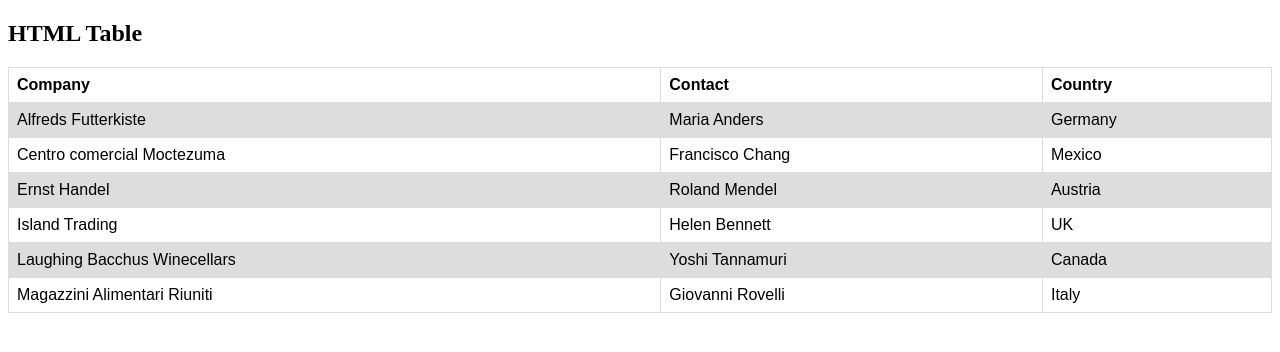
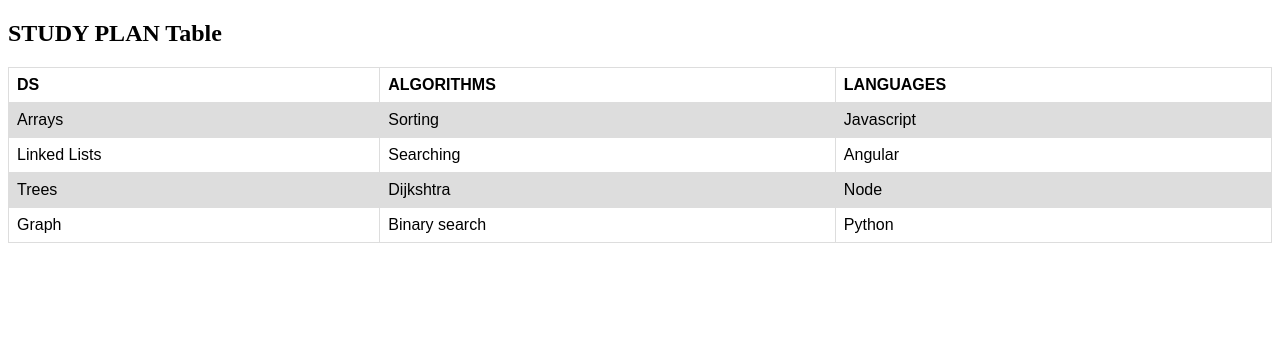
Before and after one commit to 2210nj/2210nj.github.io, a plain HTML site: page index.html in a window 1280 px wide. Drawn offline with Linux system fonts and the light colour scheme.

Commit message:
Update index.html

```diff
--- a/index.html
+++ b/index.html
@@ -21,43 +21,33 @@ tr:nth-child(even) {
 </head>
 <body>
 
-<h2>HTML Table</h2>
+<h2>STUDY PLAN Table</h2>
 
 <table>
   <tr>
-    <th>Company</th>
-    <th>Contact</th>
-    <th>Country</th>
+    <th>DS</th>
+    <th>ALGORITHMS</th>
+    <th>LANGUAGES</th>
   </tr>
   <tr>
-    <td>Alfreds Futterkiste</td>
-    <td>Maria Anders</td>
-    <td>Germany</td>
+    <td>Arrays</td>
+    <td>Sorting</td>
+    <td>Javascript</td>
   </tr>
   <tr>
-    <td>Centro comercial Moctezuma</td>
-    <td>Francisco Chang</td>
-    <td>Mexico</td>
+    <td>Linked Lists</td>
+    <td>Searching</td>
+    <td>Angular</td>
   </tr>
   <tr>
-    <td>Ernst Handel</td>
-    <td>Roland Mendel</td>
-    <td>Austria</td>
+    <td>Trees</td>
+    <td>Dijkshtra</td>
+    <td>Node</td>
   </tr>
   <tr>
-    <td>Island Trading</td>
-    <td>Helen Bennett</td>
-    <td>UK</td>
-  </tr>
-  <tr>
-    <td>Laughing Bacchus Winecellars</td>
-    <td>Yoshi Tannamuri</td>
-    <td>Canada</td>
-  </tr>
-  <tr>
-    <td>Magazzini Alimentari Riuniti</td>
-    <td>Giovanni Rovelli</td>
-    <td>Italy</td>
+    <td>Graph</td>
+    <td>Binary search</td>
+    <td>Python</td>
   </tr>
 </table>
 
```
